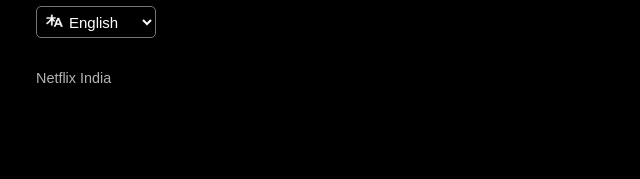
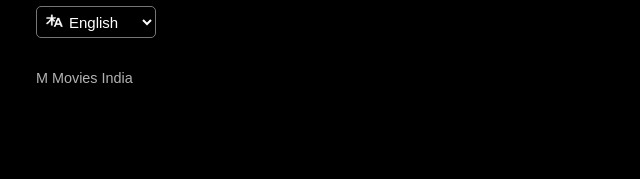
Before and after one commit to dolker0/NetflixClone, a plain HTML site: page index.html in a window 1280 px wide. Shown: the part 2773-2952 px from the top of the page, 112-752 px from the left. Drawn offline with Linux system fonts and the light colour scheme.

Commit message:
Update index.html

```diff
--- a/index.html
+++ b/index.html
@@ -5,7 +5,7 @@
   <meta charset="UTF-8">
   <meta name="viewport" content="width=device-width, initial-scale=1.0">
   <meta name="google-site-verification" content="8x5vF3URJNwVVUwX-YJiBK11QLl0FhfhgS4hEY7JYiU" />
-  <title>Netflix - Watch TV Shows Online, Watch Movies Online</title>
+  <title>M Movies</title>
   <link rel="icon" href="images/icon.png">
   <link rel="stylesheet" href="styles.css">
   <script src="https://kit.fontawesome.com/edbe15ff95.js" crossorigin="anonymous"></script>
@@ -286,7 +286,7 @@
       </div>
     </div>
     <div class="footer__row__4">
-      <p>Netflix India</p>
+      <p>M Movies India</p>
     </div>
   </footer>
   <script src="script.js"></script>
```
